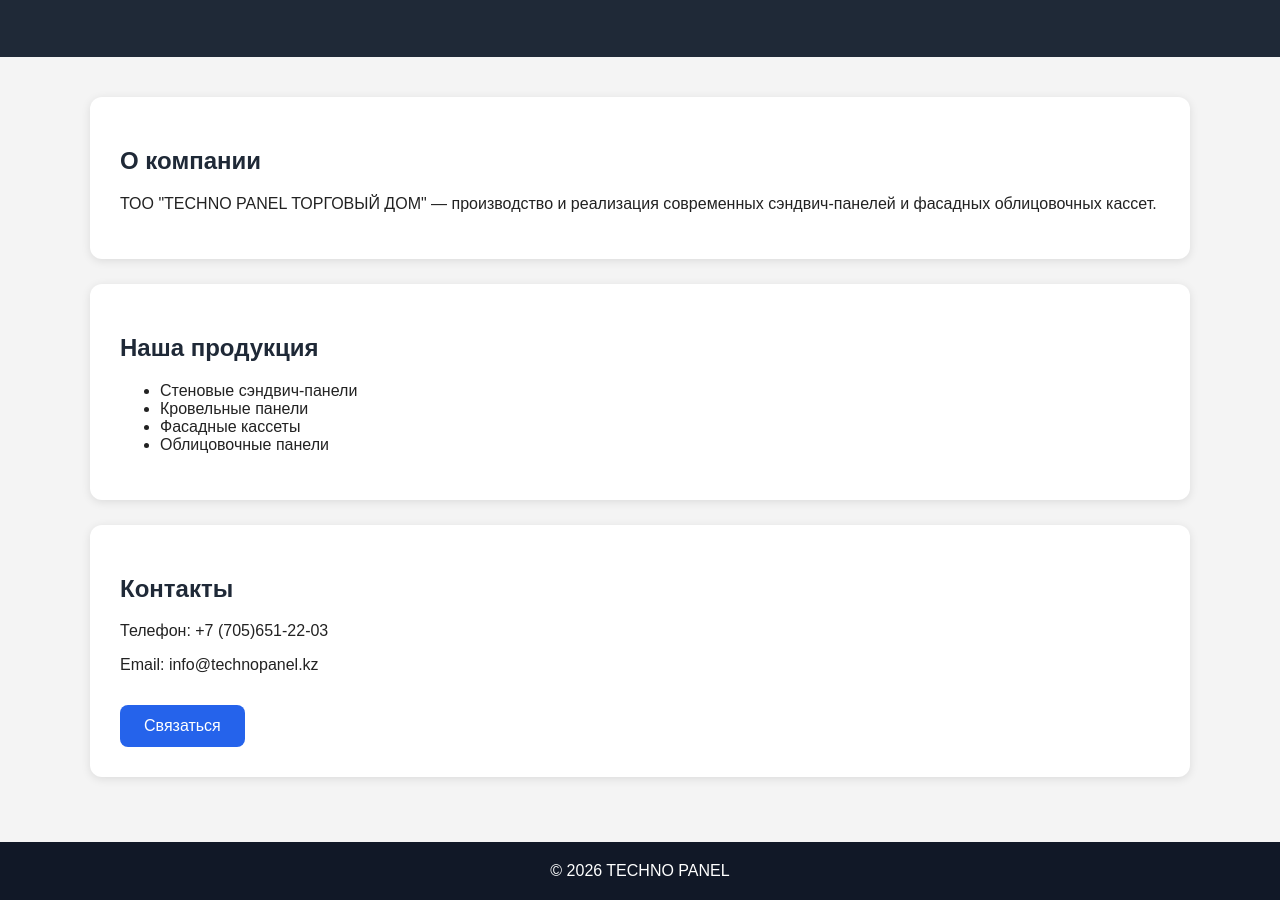
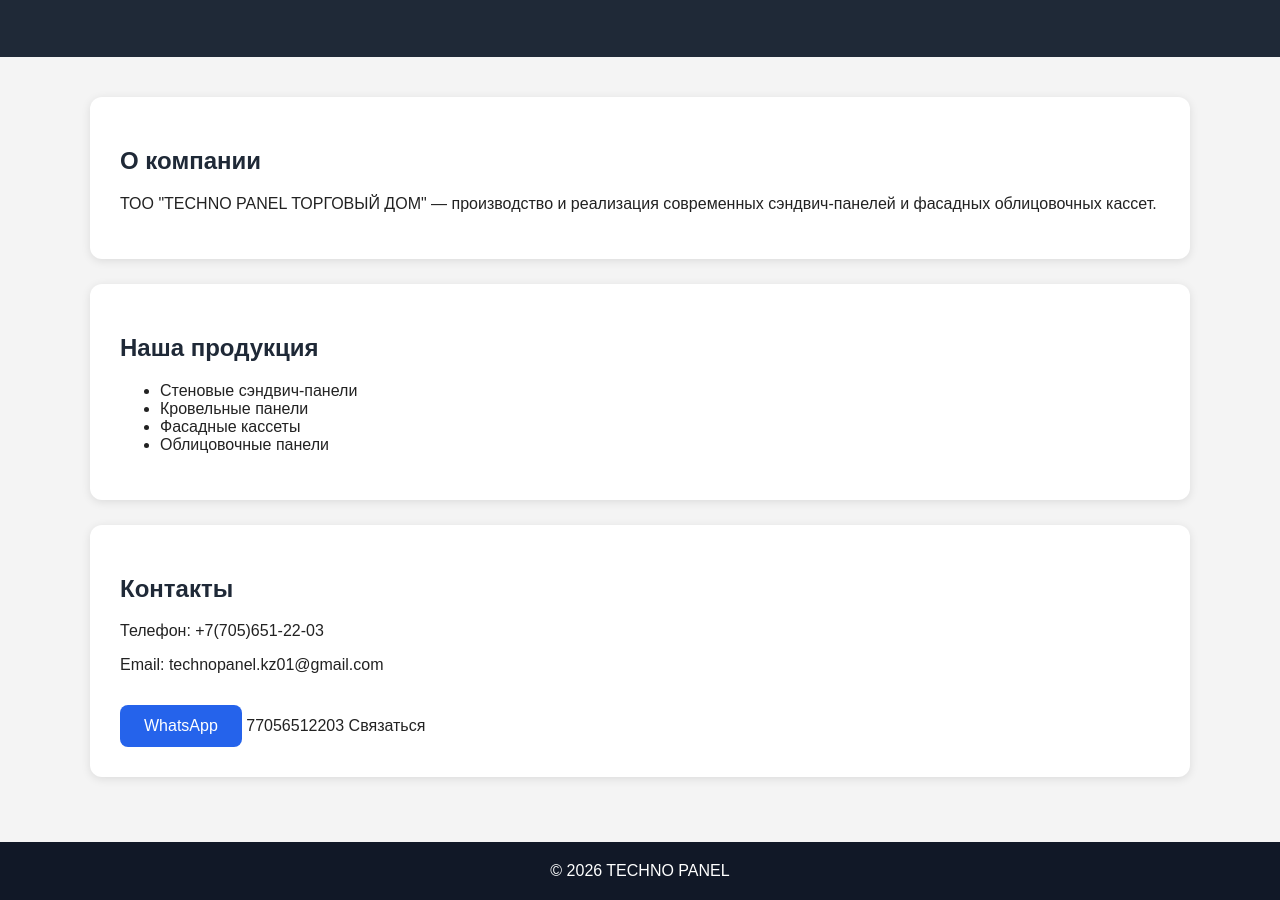
Before and after one commit to technopanelkz01/techno-panel, a plain HTML site: page index.html in a window 1280 px wide. Shown: the part 129-1029 px from the top of the page. Drawn offline with Linux system fonts and the light colour scheme.

Commit message:
Update index.html

```diff
--- a/index.html
+++ b/index.html
@@ -100,10 +100,12 @@
   <div class="card">
     <h2>Контакты</h2>
 
-    <p>Телефон: +7 (705)651-22-03</p>
-    <p>Email: info@technopanel.kz</p>
+    <p>Телефон: +7(705)651-22-03</p>
+    <p>Email: technopanel.kz01@gmail.com</p>
 
-    <a class="btn" href="#">
+    <a class="btn" href="https://wa.me/77056512203" target="_blank">
+  WhatsApp
+</a> 77056512203
       Связаться
     </a>
   </div>
```
